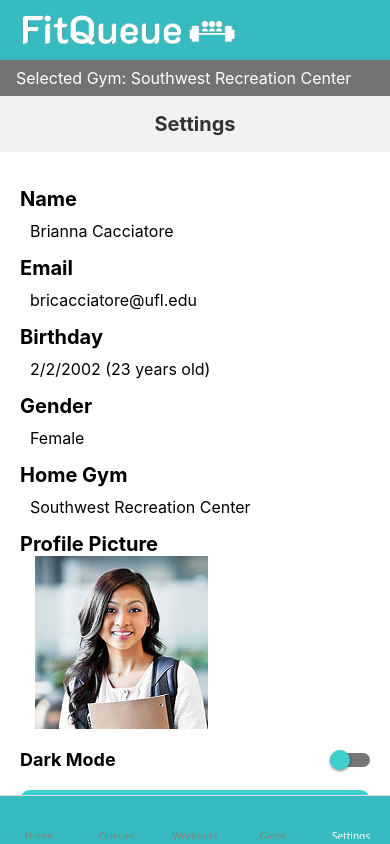
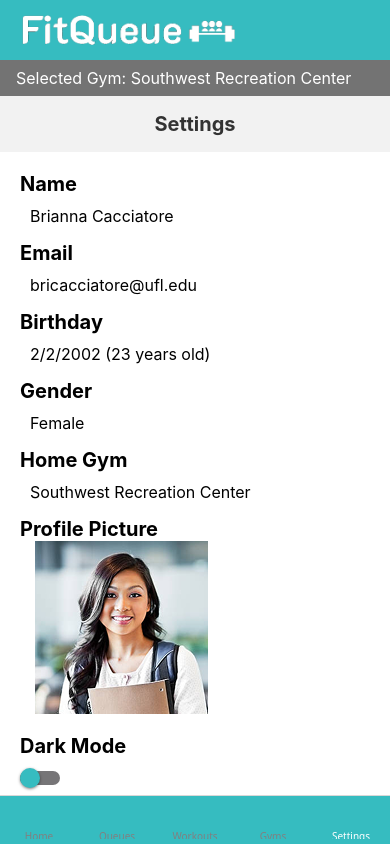
Before and after one commit to ZacharyGrosswirth/fitqueue, a React Native app in the folder fitqueue/: screen /Settings in a window 390 px wide. Built offline with nearby package versions, Linux system fonts and the light colour scheme; some icons are missing.

Commit message:
Added gym screen and modified settings

```diff
--- a/fitqueue/screens/gym.jsx
+++ b/fitqueue/screens/gym.jsx
@@ -1,5 +1,5 @@
 import React from 'react';
-import { View, Text, StyleSheet } from 'react-native';
+import { View, Text, StyleSheet, TouchableOpacity } from 'react-native';
 
 import Header from "../components/header.jsx";
 
@@ -7,6 +7,67 @@ const Gym = () => {
   return (
     <View style={styles.container}>
       <Header gym="Southwest Recreation Center" text="Selected Gym" />
+      <View style={styles.contentContainer}>
+        <Text style={styles.sectionHeader}>Gym Name</Text>
+        <Text style={styles.sectionText}>Southwest Recreation Center</Text>
+        <Text style={styles.sectionHeader}>Address</Text>
+        <Text style={styles.sectionText}>3150 Hull Rd, Gainesville, FL 32611</Text>
+        <Text style={styles.sectionHeader}>Hours</Text>
+        <View style={{ flexDirection: "row", justifyContent: "space-between", width: 295, marginLeft: 10 }}>
+          <View style={{ flexDirection: "column" }}>
+            <Text style={styles.columnText}>Monday - Friday</Text>
+            <Text style={styles.columnText}>Saturday-Sunday</Text>
+          </View>
+          <View style={{ flexDirection: "column" }}>
+            <Text style={styles.columnText}>5:30 AM - 12 AM</Text>
+            <Text style={styles.columnText}>8 AM - 9 PM</Text>
+          </View>
+        </View>
+        <Text style={styles.sectionHeader}>Peak Hours</Text>
+        <View style={{ flexDirection: "row", justifyContent: "space-between", width: 230, marginLeft: 10 }}>
+          <View style={{ flexDirection: "column" }}>
+            <Text style={styles.columnText}>Monday</Text>
+            <Text style={styles.columnText}>Tuesday</Text>
+            <Text style={styles.columnText}>Wednesday</Text>
+            <Text style={styles.columnText}>Thursday</Text>
+            <Text style={styles.columnText}>Friday</Text>
+          </View>
+          <View style={{ flexDirection: "column" }}>
+            <Text style={styles.columnText}>5 PM - 8 PM</Text>
+            <Text style={styles.columnText}>5 PM - 7 PM</Text>
+            <Text style={styles.columnText}>4 PM - 8 PM</Text>
+            <Text style={styles.columnText}>7 PM - 8 PM</Text>
+            <Text style={styles.columnText}>3 PM - 6 PM</Text>
+          </View>
+        </View>
+      </View>
+
+      <View>
+        <View style={{ flexDirection: "row", justifyContent: "space-around", marginLeft: 30, marginRight: 30 }}>
+          <View style={{ flexDirection: "column" }}>
+            <TouchableOpacity style={styles.infoButton}>
+              <Text style={styles.infoText}>Staff</Text>
+            </TouchableOpacity>
+            <TouchableOpacity style={styles.infoButton}>
+              <Text style={styles.infoText}>Classes</Text>
+            </TouchableOpacity>
+          </View>
+          <View style={{ flexDirection: "column" }}>
+            <TouchableOpacity style={styles.infoButton}>
+              <Text style={styles.infoText}>Trainers</Text>
+            </TouchableOpacity>
+            <TouchableOpacity style={styles.infoButton}>
+              <Text style={styles.infoText}>Other</Text>
+            </TouchableOpacity>
+          </View>
+        </View>
+      </View>
+
+      <View style={{ flexDirection: "row", justifyContent: "flex-end", marginRight: 10 }}>
+        <TouchableOpacity style={styles.editButton}>
+          <Text style={styles.editText}>Edit</Text>
+        </TouchableOpacity>
+      </View>
     </View>
   );
 };
@@ -16,10 +77,49 @@ export default Gym;
 const styles = StyleSheet.create({
   container: {
     flex: 1,
-    backgroundColor: "#FFFFFF",
+    backgroundColor: "#FFF",
   },
-  text: {
-    fontSize: 32,
-    fontWeight: 'bold',
+  contentContainer: {
+    padding: 20,
+    marginTop: -15,
+  },
+  sectionHeader: {
+    fontSize: 20,
+    fontWeight: "bold",
+    marginTop: 11,
+  },
+  sectionText: {
+    fontSize: 16,
+    marginTop: 7,
+    marginLeft: 10,
+  },
+  columnText: {
+    fontSize: 16,
+  },
+  infoButton: {
+    backgroundColor: "#737373",
+    width: 120,
+    height: 40,
+    borderRadius: 10,
+    justifyContent: "center",
+    marginBottom: 12,
+  },
+  infoText: {
+    fontSize: 16,
+    color: "#FFF",
+    alignSelf: "center",
+  },
+  editButton: {
+    backgroundColor: "#36BCC0",
+    width: "35%",
+    height: "35%",
+    justifyContent: "center",
+    borderRadius: 10,
+  },
+  editText: {
+    fontSize: 17,
+    fontWeight: "bold",
+    alignSelf: "center",
+    color: "#FFF",
   },
 });
--- a/fitqueue/screens/settings.jsx
+++ b/fitqueue/screens/settings.jsx
@@ -37,14 +37,16 @@ const Settings = () => {
           <Switch
             onValueChange={toggleSwitch}
             value={isDarkMode}
-            trackColor={{false: "#767577", true: "#3CCFCF"}}
-            thumbColor={isDarkMode ? "#ffffff" : "#3CCFCF"}
+            trackColor={{ false: "#767577", true: "#36BCC0" }}
+            thumbColor={isDarkMode ? "#FFF" : "#36BCC0"}
           />
         </View>
 
-        <TouchableOpacity style={styles.editButton}>
-          <Text style={styles.editButtonText}>Edit</Text>
-        </TouchableOpacity>
+        <View style={styles.editContainer}>
+          <TouchableOpacity style={styles.editButton}>
+            <Text style={styles.editButtonText}>Edit</Text>
+          </TouchableOpacity>
+        </View>
       </ScrollView>
     </View>
   );
@@ -59,6 +61,7 @@ const styles = StyleSheet.create({
   },
   contentContainer: {
     padding: 20,
+    marginTop: -15,
   },
   sectionHeader: {
     fontSize: 20,
@@ -70,34 +73,36 @@ const styles = StyleSheet.create({
     marginTop: 10,
     marginLeft: 10,
   },
-  text: {
-    fontSize: 32,
-    fontWeight: "bold",
-  },
   profileImage: {
     width: 173,
     height: 173,
     marginLeft: 15,
   },
   toggleContainer: {
-    flexDirection: "row",
-    alignItems: "center",
-    justifyContent: "space-between",
     marginVertical: 20,
   },
   toggleLabel: {
-    fontSize: 18,
+    fontSize: 20,
+    marginBottom: 10,
     fontWeight: "bold",
   },
+  editContainer: {
+    flexDirection: "row",
+    justifyContent: "flex-end",
+    marginRight: 10,
+    marginBottom: 10,
+  },
   editButton: {
-    backgroundColor: "#3CCFCF",
-    paddingVertical: 12,
+    backgroundColor: "#36BCC0",
+    width: "35%",
+    height: "35%",
+    justifyContent: "center",
     borderRadius: 10,
-    alignItems: "center",
   },
   editButtonText: {
     color: "#fff",
-    fontSize: 18,
+    fontSize: 16,
     fontWeight: "bold",
+    alignSelf: "center"
   },
 });
```
